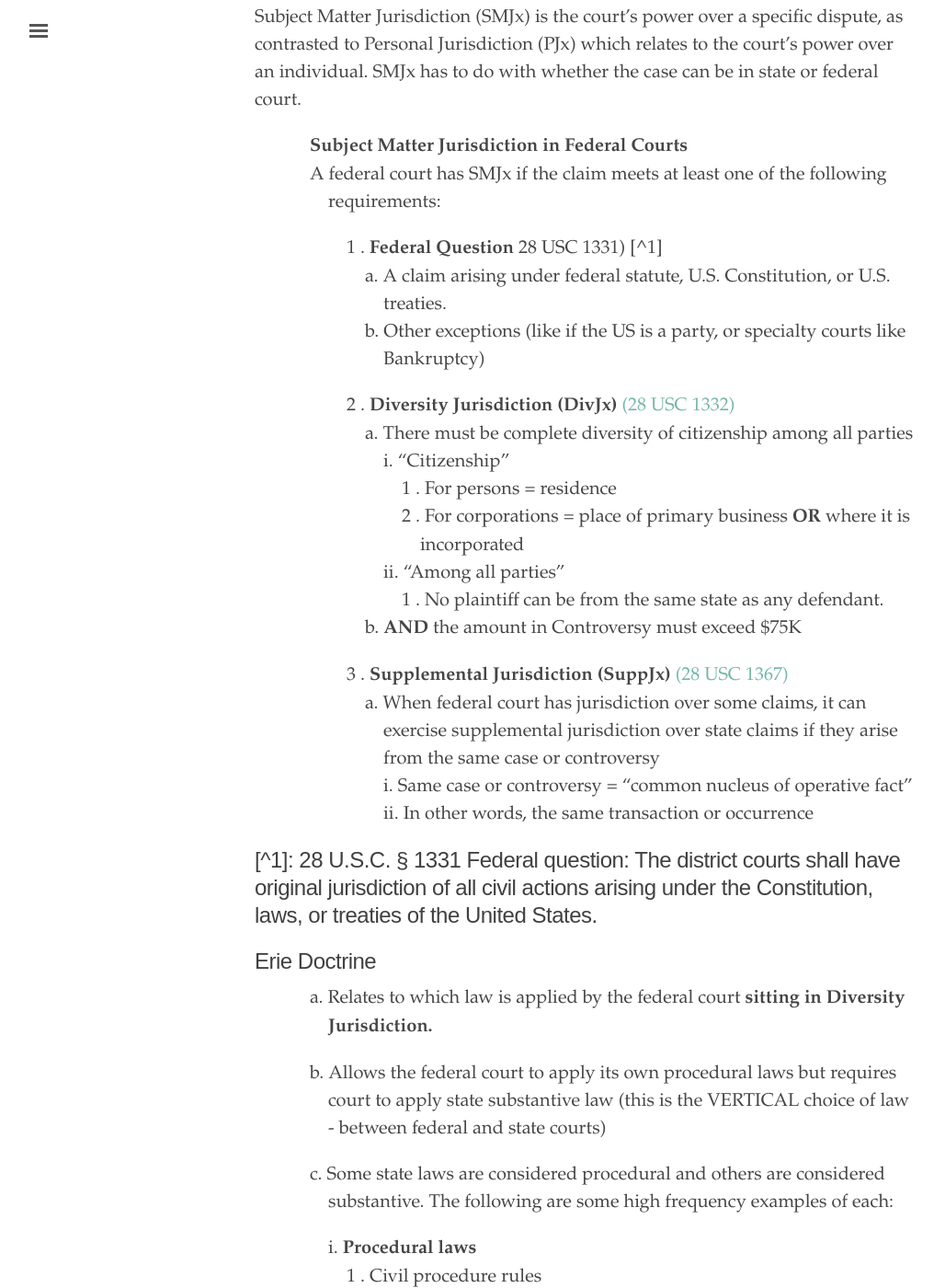
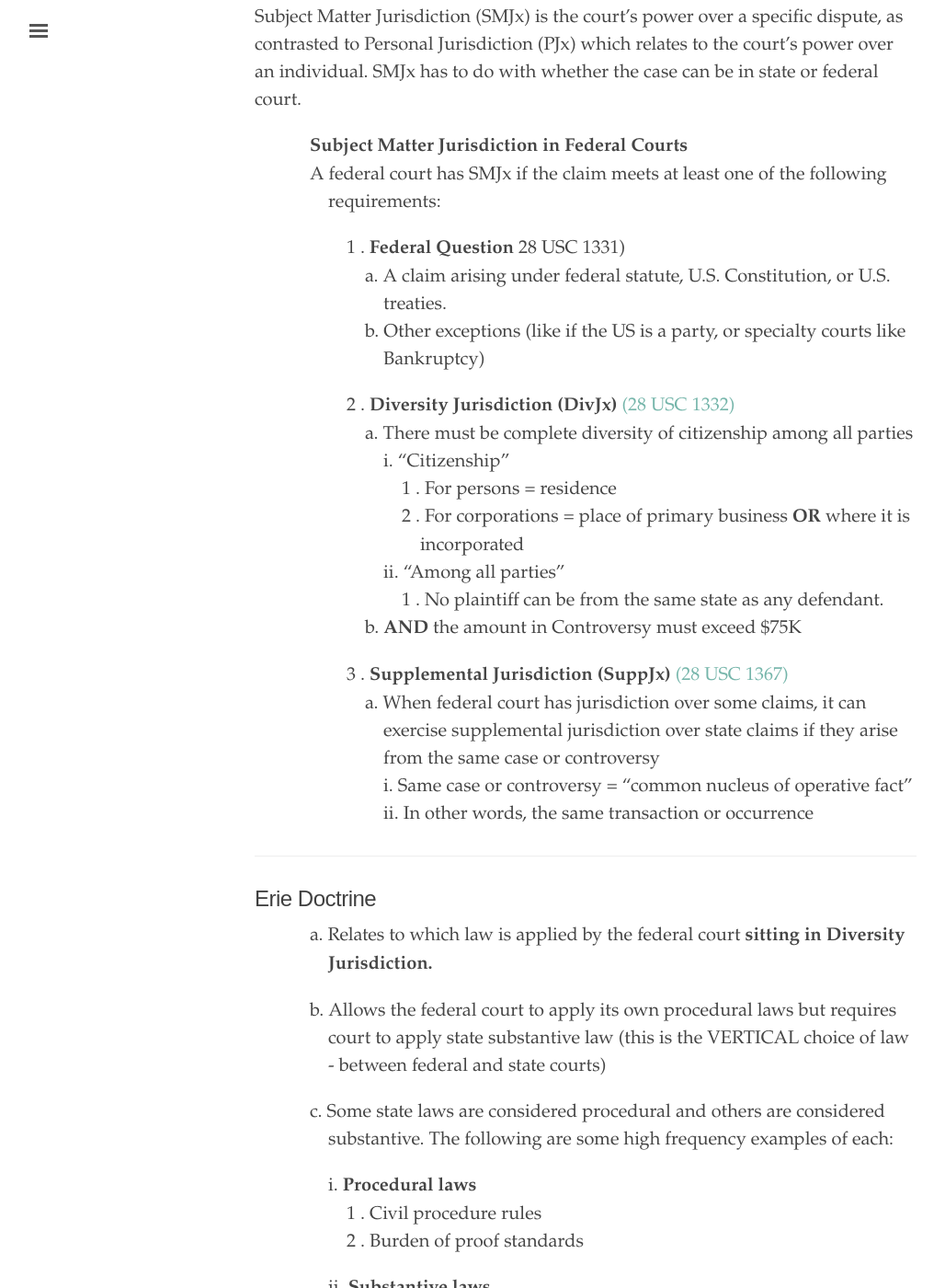
Before and after one commit to binipringle/torts, a Jekyll site: the page built from _texts/0-outline.md, in a window 1280 px wide and 1400 px high, scrolled down 608 px. Shown: the whole window at 92% size, without its empty margins (3-1031 px from the left). Built offline with Jekyll 4.4.1, drawn with Linux system fonts in a browser that asks for light colours.

Commit message:
footnote not working trying again

```diff
--- a/_texts/0-outline.md
+++ b/_texts/0-outline.md
@@ -32,7 +32,7 @@
 - {:.indent-3}**Subject Matter Jurisdiction in Federal Courts**
 - {:.indent-3}A federal court has SMJx if the claim meets at least one of the following requirements:
 
-- {:.indent-5}1 . **Federal Question** 28 USC 1331) [^1]
+- {:.indent-5}1 . **Federal Question** 28 USC 1331)
 - {:.indent-6}a.	A claim arising under federal statute, U.S. Constitution, or U.S. treaties.
 - {:.indent-6}b.	Other exceptions (like if the US is a party, or specialty courts like Bankruptcy)
 
@@ -51,6 +51,7 @@
 - {:.indent-7}ii.	In other words, the same transaction or occurrence
 
 [^1]: 28 U.S.C. § 1331 Federal question: The district courts shall have original jurisdiction of all civil actions arising under the Constitution, laws, or treaties of the United States.
+
 ---
 
 ## Erie Doctrine
```
